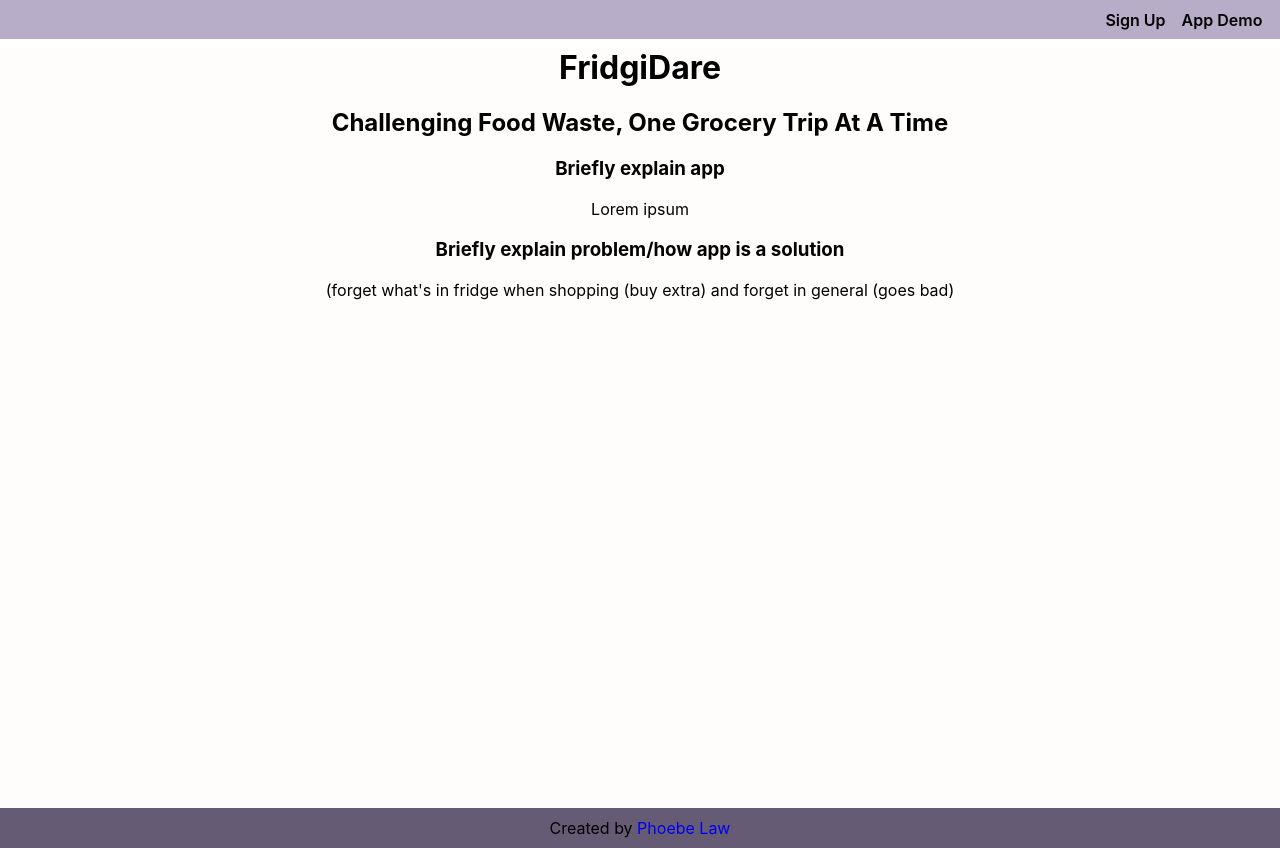
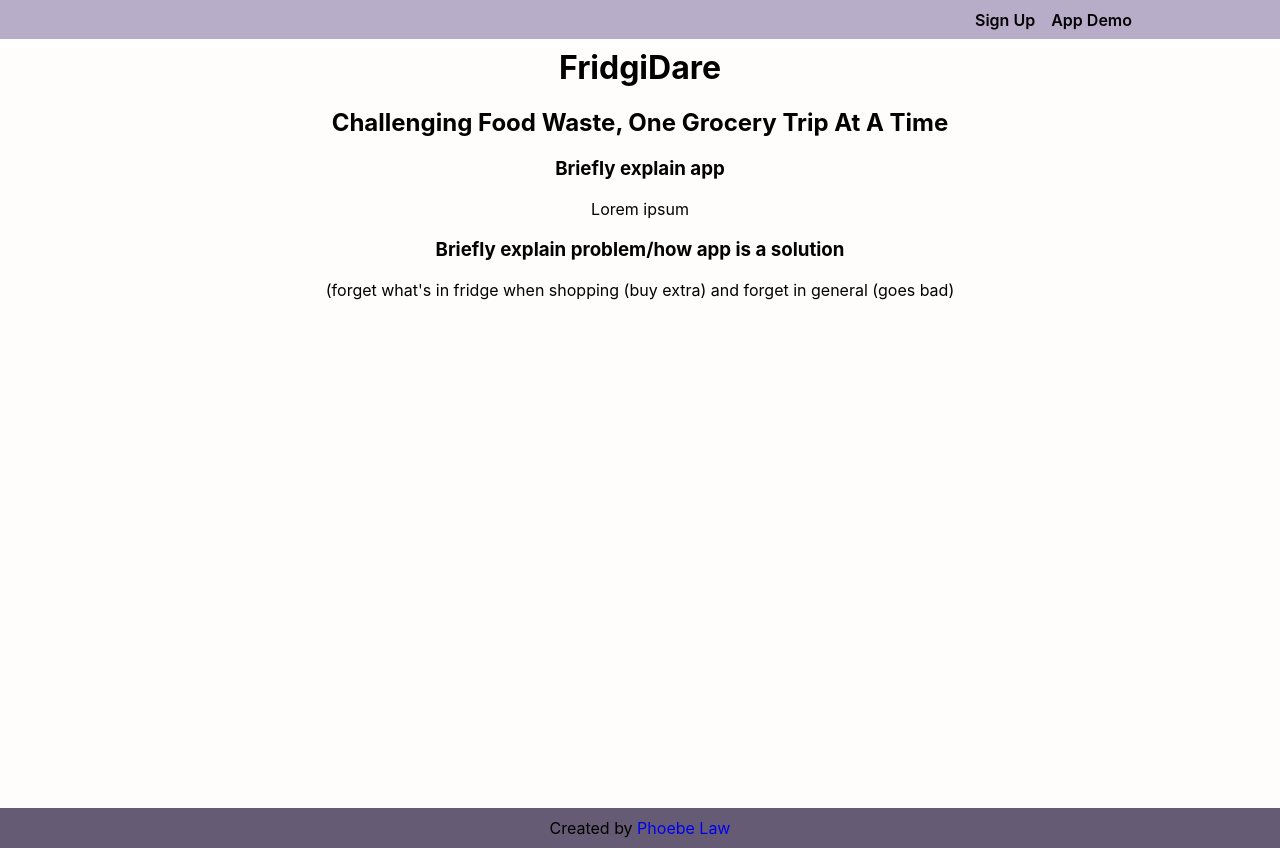
Before and after one commit to shiningjustice/check-the-fridge-client, a React (Create React App) app: page / in a window 1280 px wide. Built offline with nearby package versions, Linux system fonts and the light colour scheme; no server answers.

Commit message:
adds 'max widths' for pages and nav bars

```diff
--- a/src/routes/DemoMain/DemoMain.css
+++ b/src/routes/DemoMain/DemoMain.css
@@ -26,6 +26,8 @@
     padding: 2rem 3.5rem 3rem;
     width: 100%;
     max-width: 1000px;
+    margin-left: auto;
+    margin-right: auto;
   }
 
   .Fridge__div.mainContainer {
--- a/src/routes/DemoNav/DemoNav.css
+++ b/src/routes/DemoNav/DemoNav.css
@@ -23,6 +23,8 @@
 @media screen and (min-width: 1024px) {
   .DemoNav__div.mainContainer {
     justify-content: flex-end;
+    padding-right: calc((100vw - 1000px)/2);
+    padding-left: calc((100vw - 1000px)/2);
   }
 
   .Options__form.DemoNav {
--- /dev/null
+++ b/src/routes/HomeMain/HomeMain.css
@@ -0,0 +1,5 @@
+@media screen and (min-width: 1024px) {
+  .HomeMain__div.mainContainer {
+    max-width: 1000px;
+  }
+}
--- a/src/routes/HomeMain/HomeMain.js
+++ b/src/routes/HomeMain/HomeMain.js
@@ -2,7 +2,7 @@
 
 export default function HomeMain () {
   return (
-    <>
+    <div className='HomeMain__div mainContainer'>
       <header className="App__header">
         <h1>FridgiDare</h1>
         <h2>Challenging Food Waste, One Grocery Trip At A Time</h2>
@@ -14,6 +14,6 @@
       <h3>Briefly explain problem/how app is a solution</h3>
       <p>(forget what's in fridge when shopping (buy extra) and forget in general (goes bad)</p>
 
-    </>
+    </div>
   )
 }
--- a/src/routes/HomeNav/HomeNav.css
+++ b/src/routes/HomeNav/HomeNav.css
@@ -17,3 +17,10 @@
 .HomeNav__button {
   outline: none;
 }
+
+@media screen and (min-width: 1024px) {
+  .HomeNav__div.mainContainer {
+    padding-right: calc((100vw - 1000px)/2);
+    padding-left: calc((100vw - 1000px)/2);
+  }
+}
```
